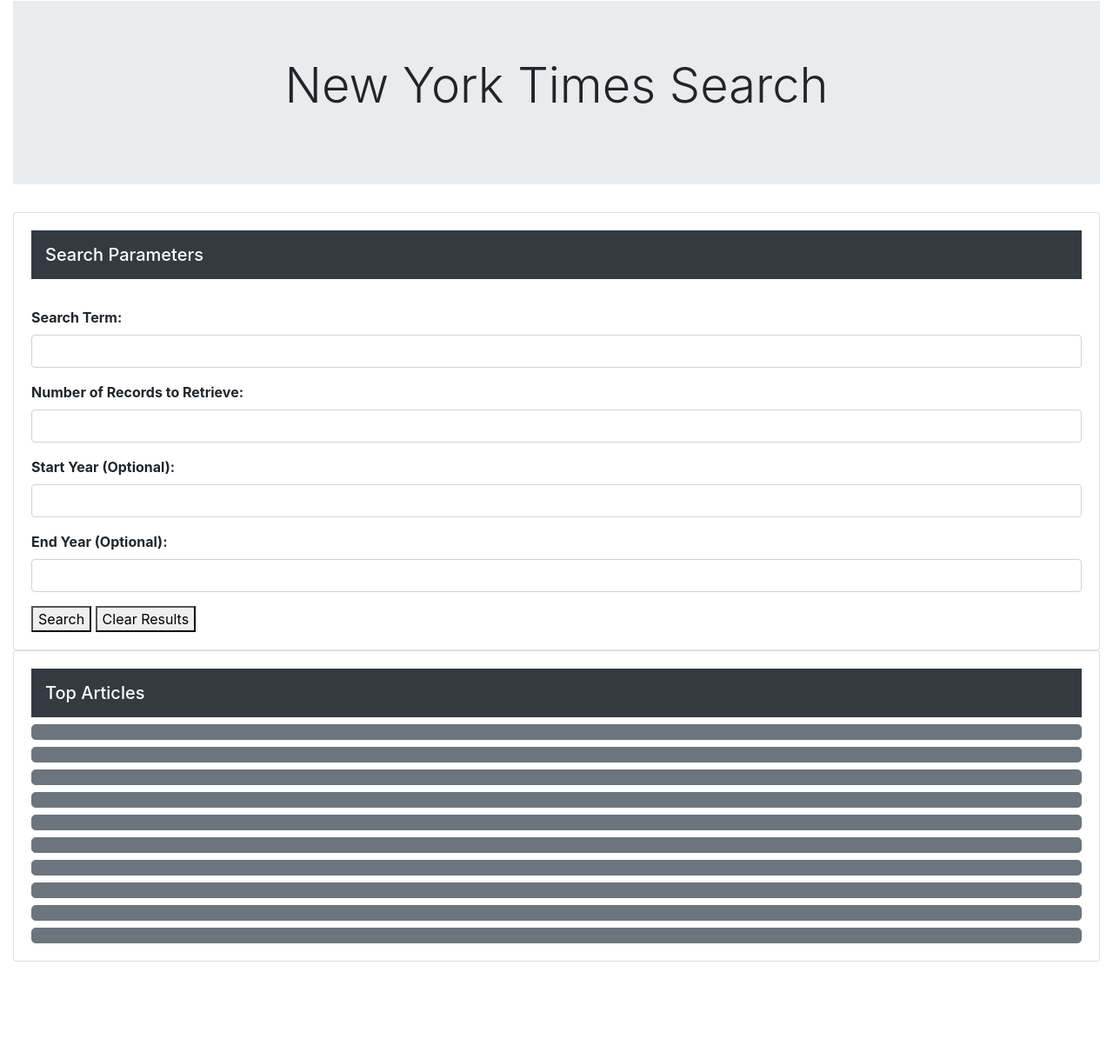
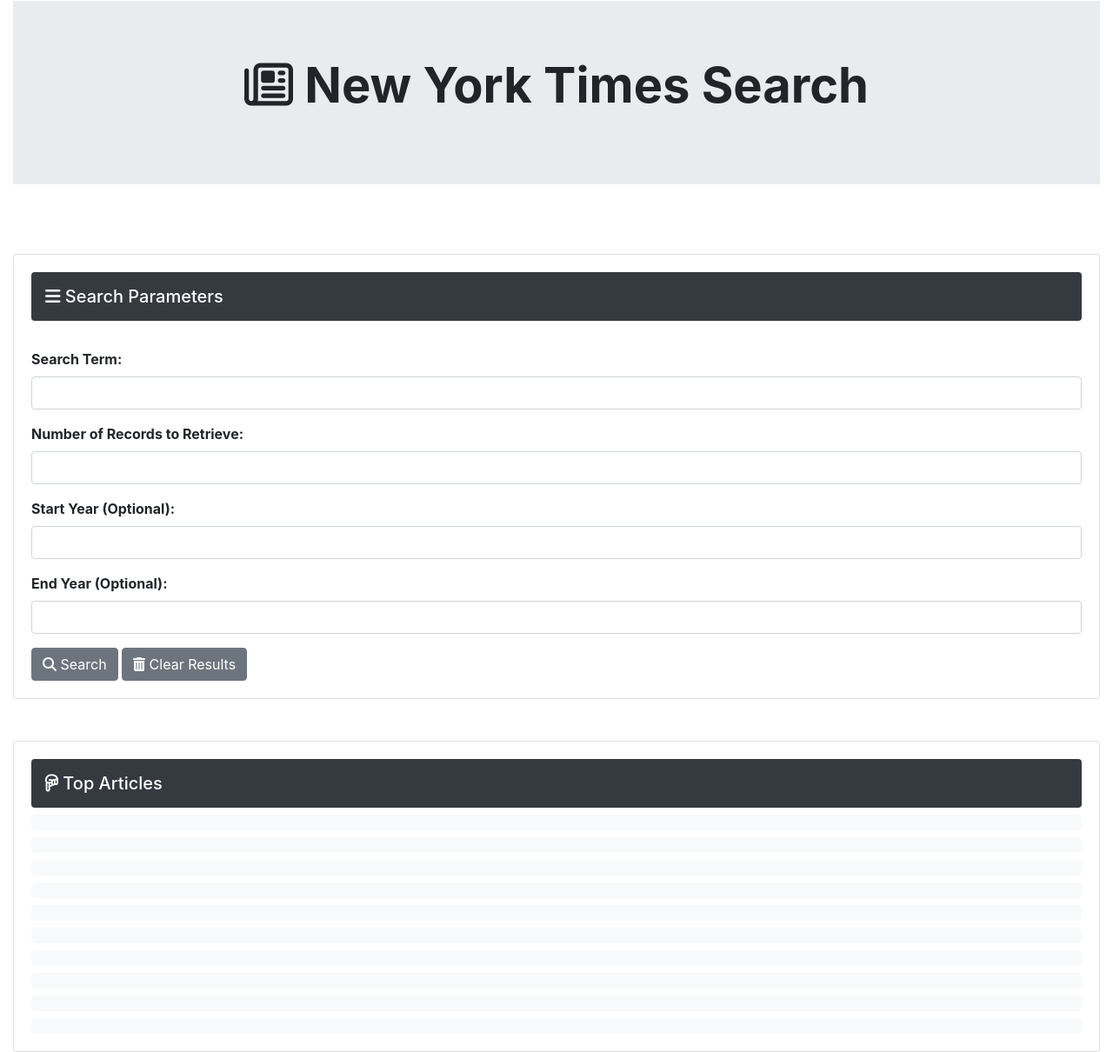
Before and after one commit to AndrewBergstrom/News-project, a plain HTML site: page index.html in a window 1280 px wide. Shown: the part 23-1233 px from the top of the page at 87% size. Before the commit the page ends 1129 px from the top, so only its background shows below. Drawn offline with nearby package versions, Linux system fonts and the light colour scheme.

Commit message:
html/css styling complete

```diff
--- a/index.html
+++ b/index.html
@@ -17,25 +17,29 @@
     <link rel="stylesheet" href="style.css">
 </head>
 
+<body>
     <div class="container-fluid">
         <div class="row">
             <div class="col">
                 <div class="jumbotron jumbotron-fluid text-center">
                     <div class="container-fluid">
-                    <h1 class="display-4">New York Times Search</h1>
+                        <h1 class="display-4 font-weight-bold"><i class="fa fa-newspaper-o" aria-hidden="true"></i> New
+                            York Times Search</h1>
                         <p class="lead"></p>
                     </div>
                 </div>
             </div>
         </div>
     </div>
-
+<br>
+<br>
     <div class="container-fluid">
         <div class="row">
             <div class="col">
                 <div class="card">
                     <div class="card-body">
-                    <h5 class="card-title p-3 mb-2 bg-dark text-white">Search Parameters</h5>
+                        <h5 class="rounded card-title p-3 mb-2 bg-dark text-white"><i class="fa fa-bars" aria-hidden="true"></i>
+                            Search Parameters</h5>
                         <br>
                         <form>
                             <div class="form-group">
@@ -55,43 +59,47 @@
                                 <label class="font-weight-bold">End Year (Optional):</label>
                                 <input type="text" class="form-control" id="endYear">
                             </div>
-                        <button id="searchBtn">Search</button>
-                        <button id="clearBtn">Clear Results</button>
+                            <button type="button" class="btn btn-secondary" id="searchBtn"><i class="fa fa-search" aria-hidden="true"></i>
+                                Search</button>
+                            <button type="button" class="btn btn-secondary" id="clearBtn"><i class="fa fa-trash" aria-hidden="true"></i>
+                                Clear Results</button>
                         </form>
                     </div>
                 </div>
             </div>
         </div>
     </div>
-
+<br>
+<br>
     <div class="container-fluid">
         <div class="row">
             <div class="col">
                 <div class="card">
                     <div class="card-body">
-                    <h5 class="card-title p-3 mb-2 bg-dark text-white">Top Articles</h5>
-                    <button type="button" class="btn btn-secondary btn-lg btn-block"></button>
-                    <button type="button" class="btn btn-secondary btn-lg btn-block"></button>
-                    <button type="button" class="btn btn-secondary btn-lg btn-block"></button>
-                    <button type="button" class="btn btn-secondary btn-lg btn-block"></button>
-                    <button type="button" class="btn btn-secondary btn-lg btn-block"></button>
-                    <button type="button" class="btn btn-secondary btn-lg btn-block"></button>
-                    <button type="button" class="btn btn-secondary btn-lg btn-block"></button>
-                    <button type="button" class="btn btn-secondary btn-lg btn-block"></button>
-                    <button type="button" class="btn btn-secondary btn-lg btn-block"></button>
-                    <button type="button" class="btn btn-secondary btn-lg btn-block"></button>
+                        <h5 class="rounded card-title p-3 mb-2 bg-dark text-white"><i class="fa fa-hand-o-down"
+                                aria-hidden="true"></i> Top Articles</h5>
+                        <button type="button" class="btn btn-light btn-lg btn-block"></button>
+                        <button type="button" class="btn btn-light btn-lg btn-block"></button>
+                        <button type="button" class="btn btn-light btn-lg btn-block"></button>
+                        <button type="button" class="btn btn-light btn-lg btn-block"></button>
+                        <button type="button" class="btn btn-light btn-lg btn-block"></button>
+                        <button type="button" class="btn btn-light btn-lg btn-block"></button>
+                        <button type="button" class="btn btn-light btn-lg btn-block"></button>
+                        <button type="button" class="btn btn-light btn-lg btn-block"></button>
+                        <button type="button" class="btn btn-light btn-lg btn-block"></button>
+                        <button type="button" class="btn btn-light btn-lg btn-block"></button>
                     </div>
                 </div>
             </div>
         </div>
     </div>
 
-<body>
-    <!--[if lt IE 7]>
-            <p class="browsehappy">You are using an <strong>outdated</strong> browser. Please <a href="#">upgrade your browser</a> to improve your experience.</p>
-        <![endif]-->
+    <script src="https://code.jquery.com/jquery-3.4.1.min.js"></script>
+    <script src="https://cdnjs.cloudflare.com/ajax/libs/moment.js/2.24.0/moment.min.js"></script>
+    <script src="https://unpkg.com/moment"></script>
+    <script src="https://kit.fontawesome.com/b9d3c95dc7.js" crossorigin="anonymous"></script>
+    <script src="script.js"></script>
 
-    <script src="" async defer></script>
 </body>
 
 </html>
```
Lines whose indentation alone changed are shown as unchanged.
